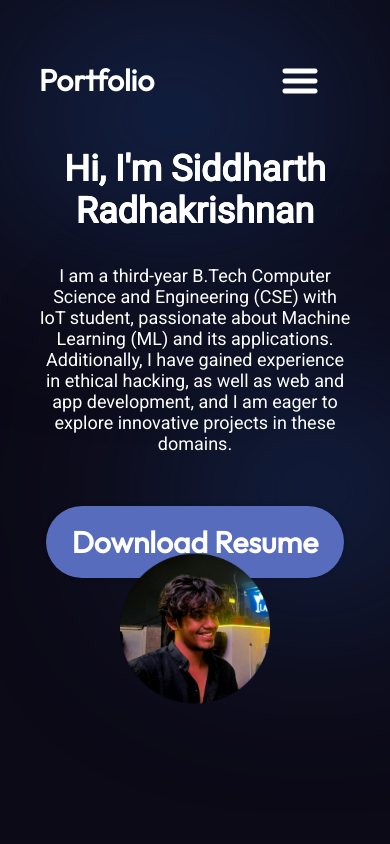
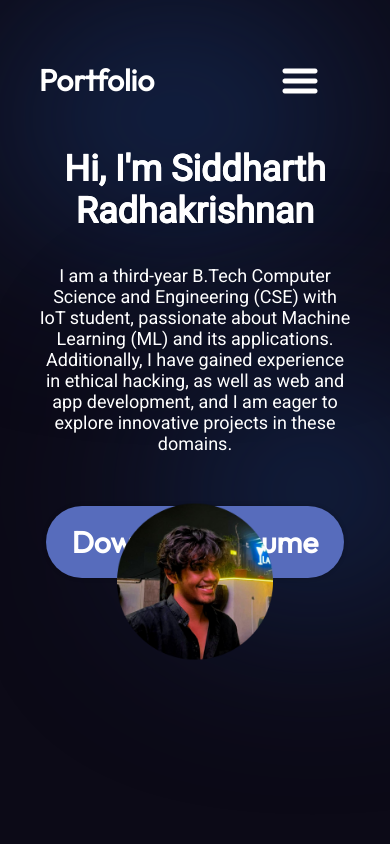
Before and after one commit to Sdkrsn/my_portfolio, a React (Vite) app: page / in a window 390 px wide. Shown: the top 844 px of the page. Built offline with nearby package versions, Linux system fonts and the light colour scheme.

Commit message:
phone fit 4

```diff
--- a/src/components/Hero/Hero.module.css
+++ b/src/components/Hero/Hero.module.css
@@ -121,9 +121,14 @@
   }
 
   .heroImg {
-    width: 40vw;
-    max-width: 150px;
+    width: 50%;
+    z-index: 1;
+    animation-name: floating;
+    animation-duration: 3s;
+    animation-iteration-count: infinite;
+    animation-timing-function: ease-in-out;
     position: relative;
-    top: -30px; /* Moves image slightly up */
+    top: -80px; /* Moves image higher */
   }
+
 }
```
